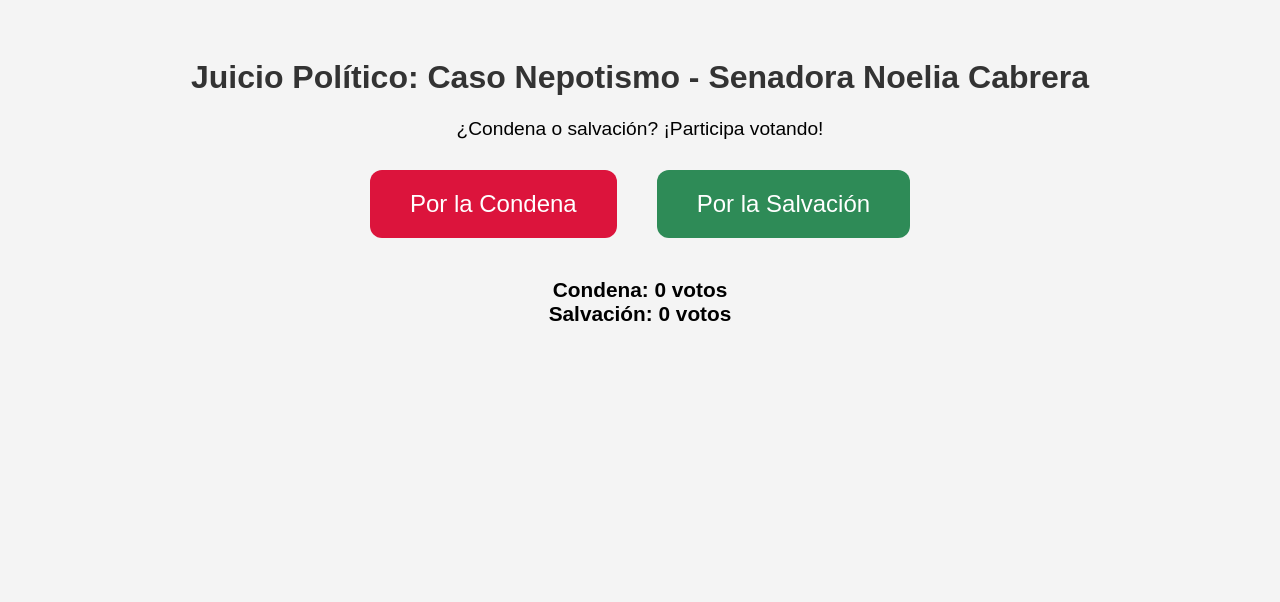
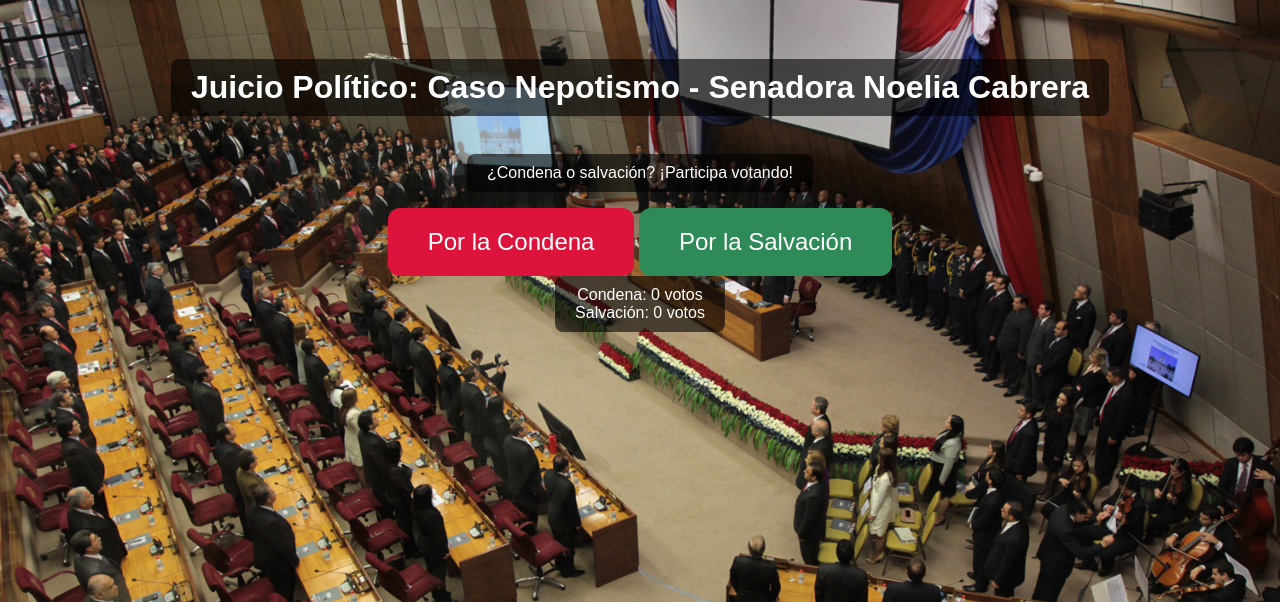
Before and after one commit to juandy1990/monitorlegislativo, a Flask app: page / in a window 1280 px wide. Shown: the top 602 px of the page. Run offline with Flask 3, Linux system fonts and the light colour scheme.

Commit message:
Update style.css

```diff
--- a/static/style.css
+++ b/static/style.css
@@ -1,21 +1,16 @@
 body {
   font-family: Arial, sans-serif;
   text-align: center;
-  background: #f4f4f4;
+  background: url('/static/congreso.jpg') no-repeat center center fixed;
+  background-size: cover;
+  color: white;
   padding: 30px;
 }
-h1 {
-  color: #333;
-}
-.descripcion {
-  margin-bottom: 30px;
-  font-size: 1.2em;
-}
-.botones {
-  display: flex;
-  justify-content: center;
-  gap: 40px;
-  margin: 20px 0;
+h1, .descripcion, .resultados {
+  background: rgba(0,0,0,0.6); /* Fondo oscuro semitransparente para legibilidad */
+  display: inline-block;
+  padding: 10px 20px;
+  border-radius: 8px;
 }
 button {
   font-size: 1.5em;
@@ -36,8 +31,3 @@ button {
 button:hover {
   transform: scale(1.05);
 }
-.resultados {
-  margin-top: 40px;
-  font-size: 1.3em;
-  font-weight: bold;
-}
```
